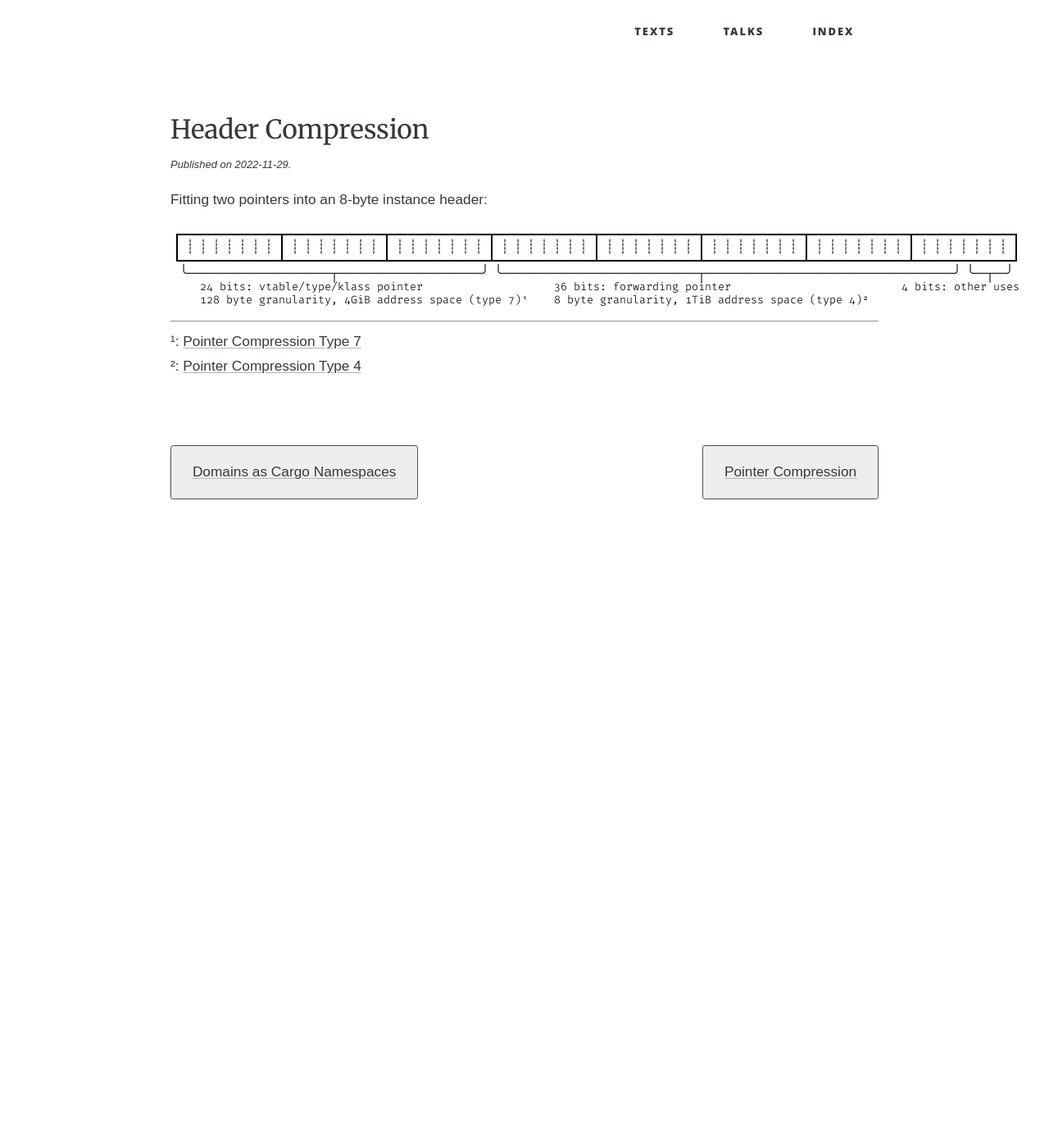
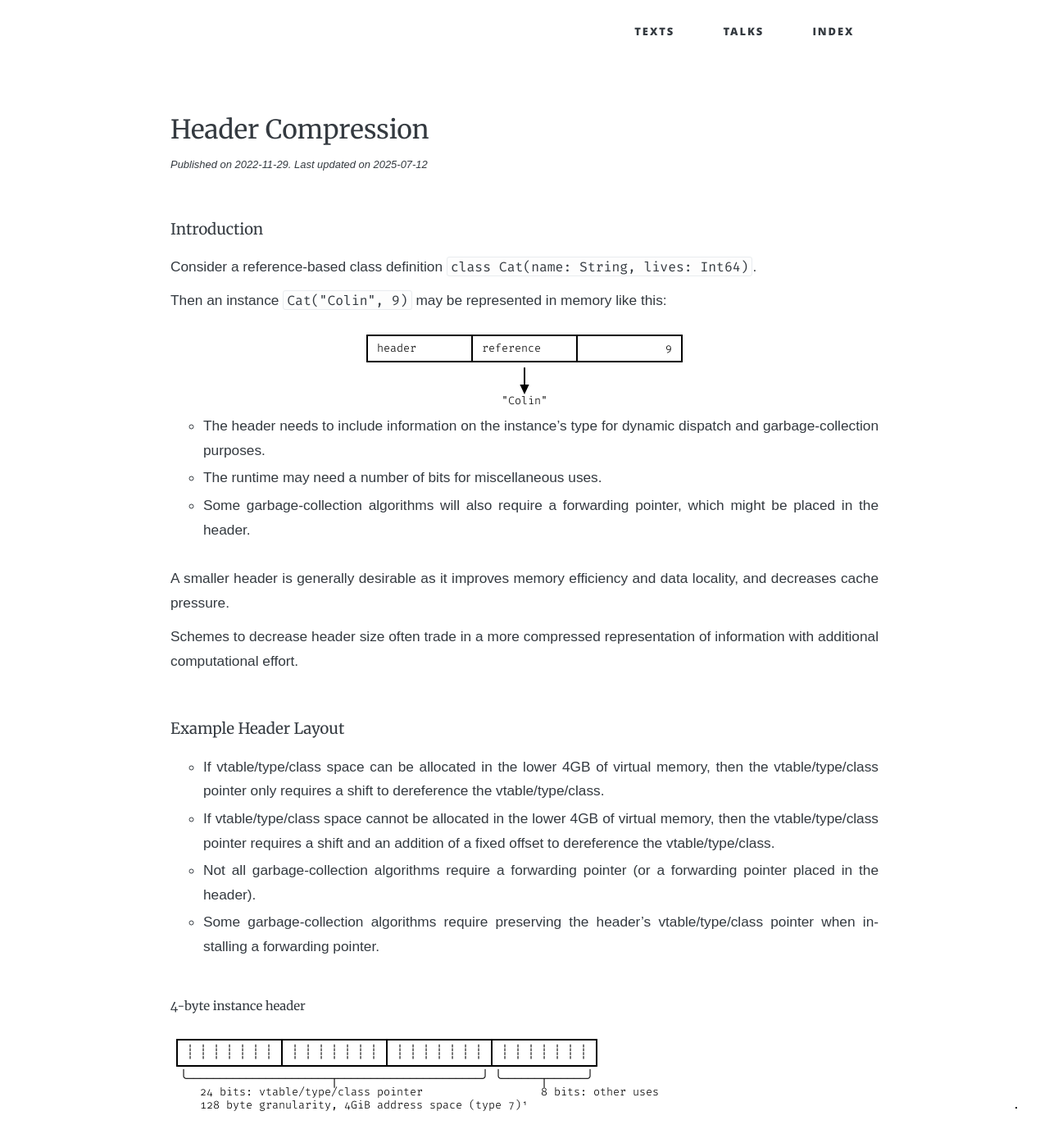
Before and after one commit to soc/soc.me, a Jekyll site: the page built from _runtimes/header-compression.md, in a window 1280 px wide and 1400 px high. Shown: the top 1394 px of the window at 82% size. Built offline with Jekyll 4.4.1, drawn with Linux system fonts in a browser that asks for light colours; some web fonts are replaced; some of the changed text lies outside the part shown.

Commit message:
extend "Pointer Compression"

```diff
--- a/_runtimes/header-compression.md
+++ b/_runtimes/header-compression.md
@@ -1,20 +1,65 @@
 ---
 title:  "Header Compression"
-date:   2022-11-29 12:00:00 +0200
+date:   2022-11-29
+update: 2025-07-12
 markdeep: true
 ---
 
-Fitting two pointers into an 8-byte instance header:
+#### Introduction
+
+Consider a reference-based class definition `class Cat(name: String, lives: Int64)`.
+
+Then an instance `Cat("Colin", 9)` may be represented in memory like this:
+
+<div class="diagram">
+ +---------------+---------------+---------------+
+ | header        | reference     |             9 |
+ +---------------+---------------+---------------+
+                         |
+                         v
+                      "Colin"
+</div>
+
+- The header needs to include information on the instance's type for dynamic dispatch and garbage-collection purposes.
+- The runtime may need a number of bits for miscellaneous uses.
+- Some garbage-collection algorithms will also require a forwarding pointer, which might be placed in the header.
+
+\
+A smaller header is generally desirable as it improves memory efficiency and data locality, and decreases cache pressure.
+
+Schemes to decrease header size often trade in a more compressed representation of information with additional computational effort.
+
+#### Example Header Layout
+
+- If vtable/type/class space can be allocated in the lower 4GB of virtual memory,
+  then the vtable/type/class pointer only requires a shift to dereference the vtable/type/class.
+- If vtable/type/class space cannot be allocated in the lower 4GB of virtual memory,
+  then the vtable/type/class pointer requires a shift and an addition of a fixed offset to dereference the vtable/type/class.
+- Not all garbage-collection algorithms require a forwarding pointer (or a forwarding pointer placed in the header).
+- Some garbage-collection algorithms require preserving the header's vtable/type/class pointer when installing a forwarding pointer.
+
+##### 4-byte instance header
+
+<div class="diagram">
+ +---------------+---------------+---------------+---------------+
+ | ┊ ┊ ┊ ┊ ┊ ┊ ┊ | ┊ ┊ ┊ ┊ ┊ ┊ ┊ | ┊ ┊ ┊ ┊ ┊ ┊ ┊ | ┊ ┊ ┊ ┊ ┊ ┊ ┊ |
+ +---------------+---------------+---------------+---------------+
+  ╰──────────────────────┬──────────────────────╯ ╰──────┬──────╯
+     24 bits: vtable/type/class pointer                  8 bits: other uses
+     128 byte granularity, 4GiB address space (type 7)¹                                                                          .
+</div>
+
+##### 8-byte instance header, with space for a forwarding pointer
 
 <div class="diagram">
  +---------------+---------------+---------------+---------------+---------------+---------------+---------------+---------------+
  | ┊ ┊ ┊ ┊ ┊ ┊ ┊ | ┊ ┊ ┊ ┊ ┊ ┊ ┊ | ┊ ┊ ┊ ┊ ┊ ┊ ┊ | ┊ ┊ ┊ ┊ ┊ ┊ ┊ | ┊ ┊ ┊ ┊ ┊ ┊ ┊ | ┊ ┊ ┊ ┊ ┊ ┊ ┊ | ┊ ┊ ┊ ┊ ┊ ┊ ┊ | ┊ ┊ ┊ ┊ ┊ ┊ ┊ |
  +---------------+---------------+---------------+---------------+---------------+---------------+---------------+---------------+
   ╰──────────────────────┬──────────────────────╯ ╰──────────────────────────────┬──────────────────────────────────────╯ ╰──┬──╯
-     24 bits: vtable/type/klass pointer                    36 bits: forwarding pointer                          4 bits: other uses
+     24 bits: vtable/type/class pointer                    36 bits: forwarding pointer                          4 bits: other uses
      128 byte granularity, 4GiB address space (type 7)¹    8 byte granularity, 1TiB address space (type 4)²
 </div>
 
 ---
-¹: [Pointer Compression Type 7](pointer-compression#type-7-vtabletypeklass-reference-128-byte-granularity-4gib-address-space)<br/>
+¹: [Pointer Compression Type 7](pointer-compression#type-7-vtabletypeclass-reference-128-byte-granularity-4gib-address-space)<br/>
 ²: [Pointer Compression Type 4](pointer-compression#type-4-normal-reference-8-byte-granularity-1tib-address-space)
```
Also changed, not shown: _runtimes/pointer-compression.md (+11 -8 lines).
